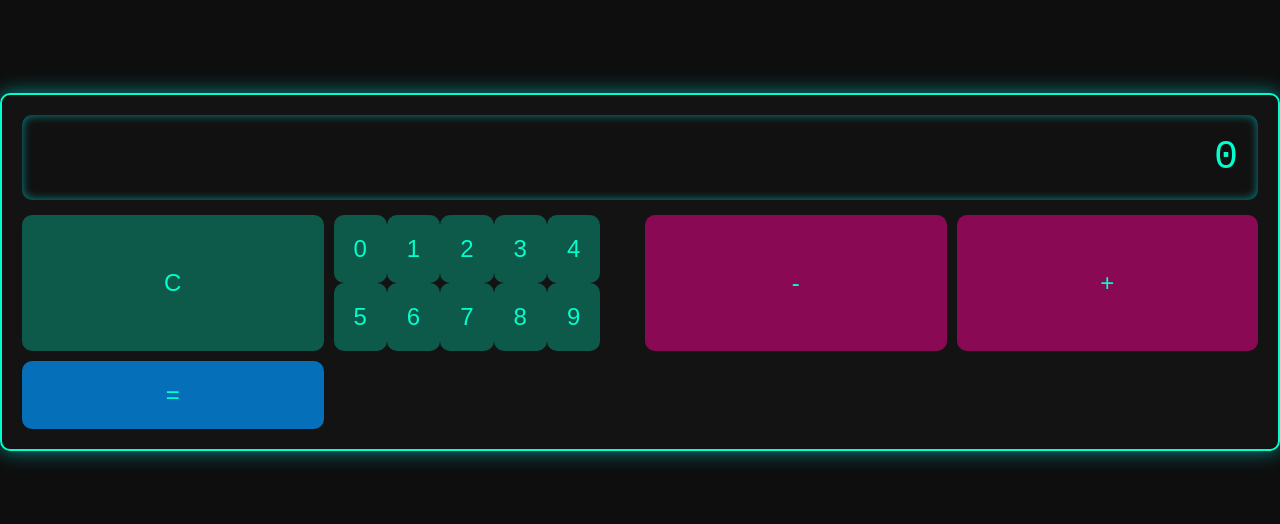
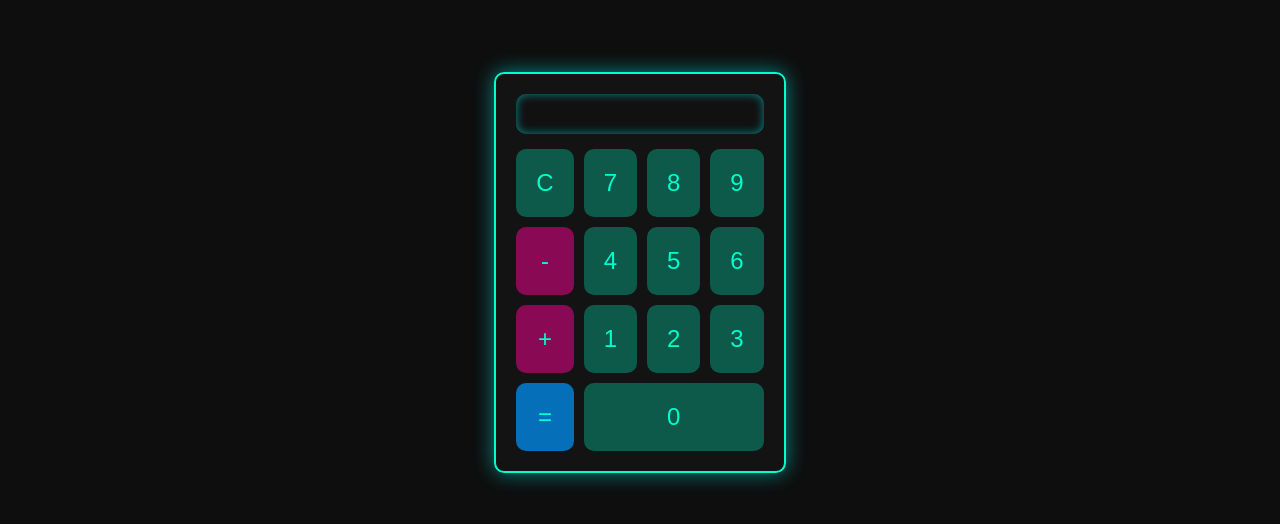
Before and after one commit to KarinaKold/REACT-Result, a React app: page / in a window 1280 px wide. Shown: the part 128-652 px from the top of the page. Built offline with nearby package versions, Linux system fonts and the light colour scheme; the HTML template or start-up script is replaced by a standard one.

Commit message:
feat: init consts& functions

```diff
--- a/src/App.jsx
+++ b/src/App.jsx
@@ -2,26 +2,67 @@ import { useState } from 'react';
 import styles from './App.module.css';
 
 const NUMS = ['0', '1', '2', '3', '4', '5', '6', '7', '8', '9'];
+const OPERATORS = ['C', '-', '+', '='];
 
 export const App = () => {
-	// const [operand, setOperand] = useState('');
-	const toDisplay = () => {};
-	const clearDisplay = () => {};
-	const calculate = () => {};
+	const [operand1, setOperand1] = useState('');
+	const [operand2, setOperand2] = useState('');
+	const [operator, setOperator] = useState('');
+	const [result, setResult] = useState('');
+
+	const toDisplay = (num) => {
+		if (operator) {
+        setOperand2(operand2 + num);
+      } else {
+        setOperand1(operand1 + num);
+      }
+
+	};
+
+	const clearDisplay = () => {
+		setOperand1('');
+		setOperand2('');
+		setOperator('');
+		setResult('');
+	};
+
+	const calculate = () => {
+		let res;
+		switch (operator) {
+        case '+':
+          res = operand1 + operand2;
+          break;
+        case '-':
+          res = operand1 - operand2;
+		  break;
+        default:
+          return;
+		}
+
+		setResult(`${operand1} ${operator} ${operand2} = ${res}`);
+		setOperand1('');
+		setOperand2('');
+		setOperator('');
+	};
+
+	const orderOfNUMS = [7, 8, 9, 4, 5, 6, 1, 2, 3, 0];
+	const sortedNums = orderOfNUMS.map(ind => NUMS[ind]);
 
 	return (
     <div className={styles.calculator}>
-        <div className={styles.display}>0</div>
+        <div className={styles.display}>{result}</div>
         <div className={styles.buttons}>
-            <button className={styles.btn} onClick={clearDisplay}>C</button>
-			<div className={styles.nums}>
-				{NUMS.map((num) => {
-				return <button className={styles.btn} onClick={toDisplay}>{num}</button>
-			})}
+			<div className={styles.buttonsOperator}>
+				<button className={styles.btn} onClick={clearDisplay}>C</button>
+				<button className={styles.btn + ' ' + styles.operator} onClick={toDisplay}>-</button>
+				<button className={styles.btn + ' ' + styles.operator} onClick={toDisplay}>+</button>
+				<button className={styles.btn + ' ' + styles.result} onClick={calculate}>=</button>
 			</div>
-            <button className={styles.btn + ' ' + styles.operator} onClick={toDisplay}>-</button>
-            <button className={styles.btn + ' ' + styles.operator} onClick={toDisplay}>+</button>
-			<button className={styles.btn + ' ' + styles.equals} onClick={calculate}>=</button>
+			<div className={styles.buttonsNUMS}>
+				{sortedNums.map((num) => {
+					return <button className={styles.btn} onClick={toDisplay} key={num}>{num}</button>
+				})}
+			</div>
         </div>
     </div>
 	)
--- a/src/App.module.css
+++ b/src/App.module.css
@@ -31,15 +31,25 @@
 
 .buttons {
     display: grid;
-    grid-template-columns: repeat(4, 1fr);
+    grid-template-columns: auto 1fr;
     gap: 10px;
 }
 
-/* .nums {
+.buttonsOperator {
+	display: flex;
+    flex-direction: column;
+    justify-content: space-between;
+}
+
+.buttonsNUMS {
 	display: grid;
     grid-template-columns: repeat(3, 1fr);
-    gap: 10px;
-} */
+    grid-gap: 10px;
+}
+
+.btn:last-child {
+	grid-column: span 3;
+}
 
 .btn {
     background-color: rgba(0, 255, 204, 0.3);
@@ -68,10 +78,10 @@
     background-color: rgba(255, 0, 150, 0.8);
 }
 
-.equals {
+.result {
     background-color: rgba(0, 150, 255, 0.7);
 }
 
-.equals:hover {
+.result:hover {
     background-color: rgba(0, 150, 255, 1);
 }
```
